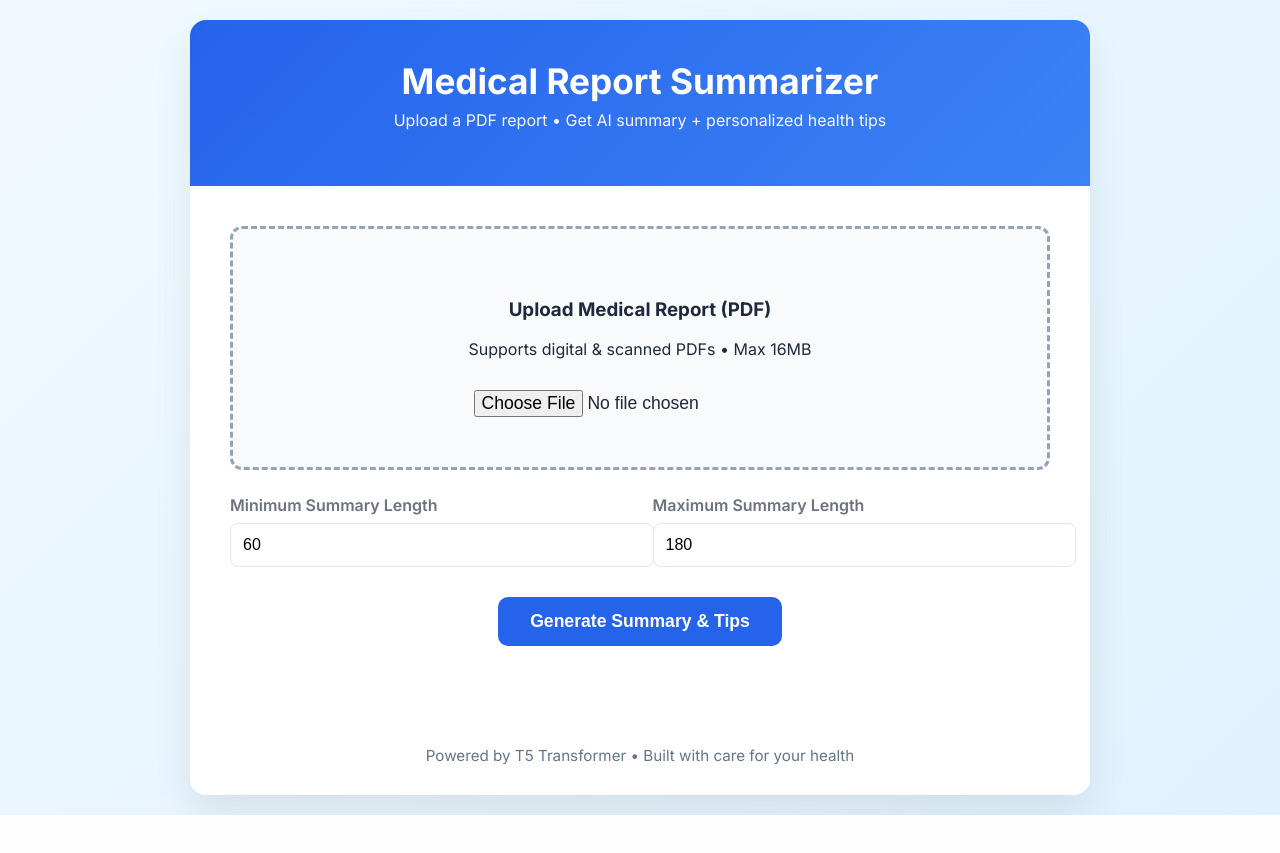
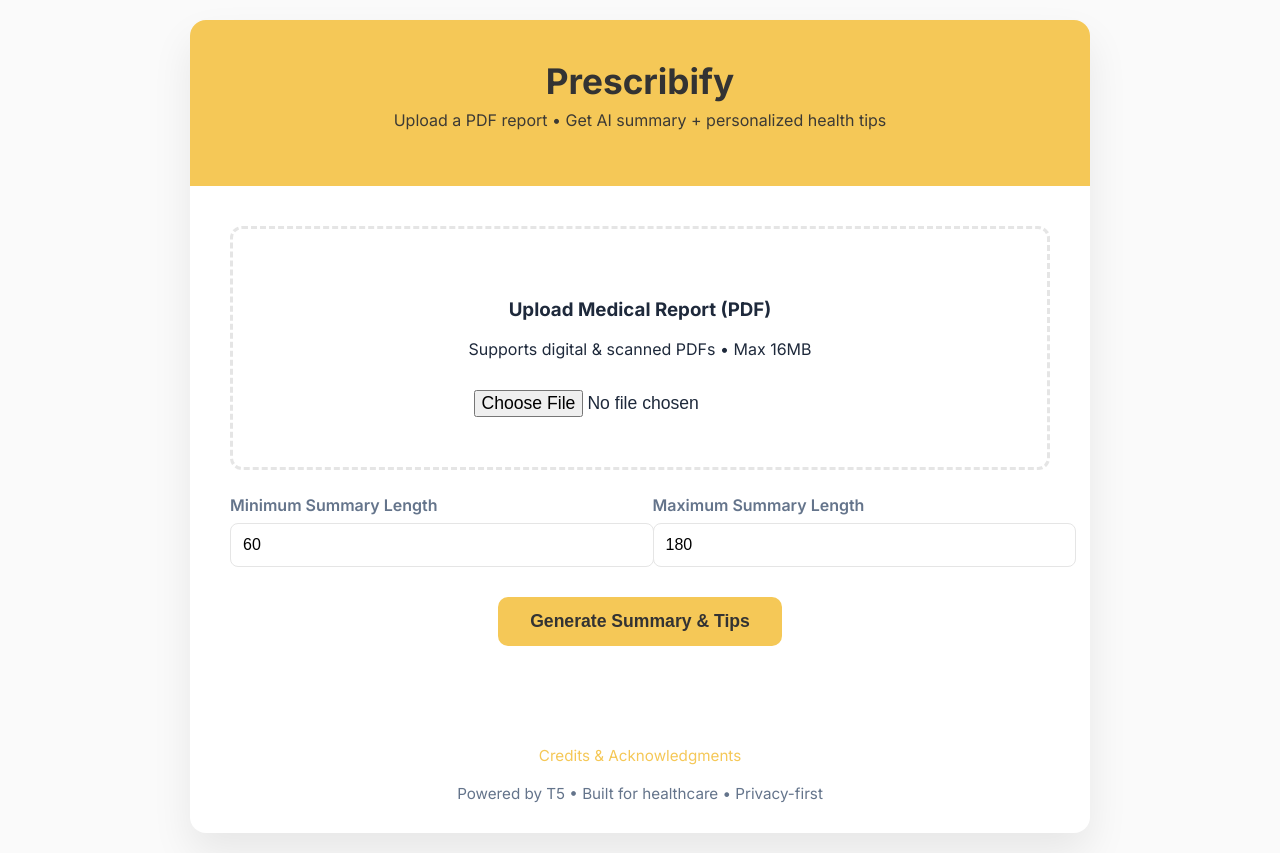
Before and after one commit to spacesaicodes1234/olympai_DHProdcutions, a Flask app: page / in a window 1280 px wide. Before the commit the page ends 815 px from the top, so only its background shows below. Run offline with Flask 3, Linux system fonts and the light colour scheme.

Commit message:
Update index.html

```diff
--- a/project/templates/index.html
+++ b/project/templates/index.html
@@ -7,51 +7,61 @@
     <link href="https://fonts.googleapis.com/css2?family=Inter:wght@400;500;600;700&display=swap" rel="stylesheet">
     <style>
         :root {
-            --primary: #2563eb;
-            --success: #059669;
-            --gray: #6b7280;
-            --light: #f8fafc;
-            --border: #e2e8f0;
+            --primary: #F5C857;
+            --secondary: #E5E5E5;
+            --accent: #333333;
+            --background-light: #FFFFFF;
+            --background-dark: #FAFAFA;
+            --text-dark: #1E293B;
+            --text-light: #64748B;
         }
         body {
             font-family: 'Inter', sans-serif;
-            background: linear-gradient(135deg, #f0f9ff 0%, #e0f2fe 100%);
+            background: var(--background-dark);
             margin: 0;
             padding: 20px;
-            color: #1e293b;
+            color: var(--text-dark);
         }
         .container {
             max-width: 900px;
             margin: 0 auto;
-            background: white;
+            background: var(--background-light);
             border-radius: 16px;
-            box-shadow: 0 20px 40px rgba(0,0,0,0.08);
+            box-shadow: 0 20px 40px rgba(0, 0, 0, 0.08);
             overflow: hidden;
         }
         header {
-            background: linear-gradient(135deg, #2563eb, #3b82f6);
-            color: white;
+            background: var(--primary);
+            color: var(--accent);
             padding: 40px 30px;
             text-align: center;
         }
-        h1 { margin: 0; font-size: 2.2rem; font-weight: 700; }
-        .subtitle { opacity: 0.95; margin-top: 8px; font-weight: 400; }
+        h1 {
+            margin: 0;
+            font-size: 2.2rem;
+            font-weight: 700;
+        }
+        .subtitle {
+            opacity: 0.95;
+            margin-top: 8px;
+            font-weight: 400;
+        }
 
         .content {
             padding: 40px;
         }
 
         .upload-box {
-            border: 3px dashed #94a3b8;
+            border: 3px dashed var(--secondary);
             border-radius: 12px;
             padding: 50px 20px;
             text-align: center;
-            background: #f8fafc;
+            background: var(--background-light);
             transition: all 0.3s;
         }
         .upload-box:hover {
             border-color: var(--primary);
-            background: #eff6ff;
+            background: var(--background-dark);
         }
         .upload-box input[type="file"] {
             margin-top: 15px;
@@ -72,19 +82,19 @@
             display: block;
             margin-bottom: 8px;
             font-weight: 600;
-            color: var(--gray);
+            color: var(--text-light);
         }
         input[type="number"] {
             width: 100%;
             padding: 12px;
-            border: 1px solid var(--border);
+            border: 1px solid var(--secondary);
             border-radius: 8px;
             font-size: 1rem;
         }
 
         button {
             background: var(--primary);
-            color: white;
+            color: var(--accent);
             border: none;
             padding: 14px 32px;
             font-size: 1.1rem;
@@ -170,7 +194,7 @@
 <body>
     <div class="container">
         <header>
-            <h1>Medical Report Summarizer</h1>
+            <h1>Prescribify</h1>
             <p class="subtitle">Upload a PDF report • Get AI summary + personalized health tips</p>
         </header>
 
@@ -239,7 +263,9 @@
         </div>
 
         <footer>
-            Powered by T5 Transformer • Built with care for your health
+            <a href="{{ url_for('credits') }}" style="color:var(--primary); text-decoration:none;">Credits & Acknowledgments</a>
+            <br><br>
+            Powered by T5 • Built for healthcare • Privacy-first
         </footer>
     </div>
 
```
Also changed, not shown: other parts of project/templates/index.html (+33 -19 lines).
